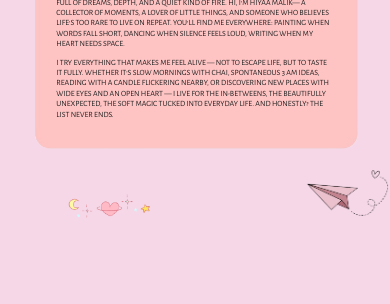
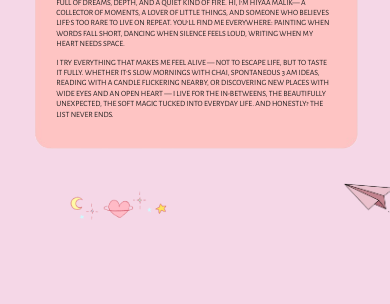
Before and after one commit to hiyaamalik/The-Real-Hiyaa-Malik, a React (Vite) app: page / in a window 390 px wide. Shown: the part 1306-1610 px from the top of the page. Built offline with nearby package versions, Linux system fonts and the light colour scheme; the HTML template or start-up script is replaced by a standard one.

Commit message:
Mob Fix About

```diff
--- a/src/styles/About.css
+++ b/src/styles/About.css
@@ -167,7 +167,7 @@
 
     .decor-items {
         width: 32%;
-        max-width: 100px;
+        max-width: 150px;
         left: 5%
     }
 
@@ -175,7 +175,8 @@
         width: 48%;
         max-width: 85px;
         top: -20%;
-        right: 5%
+        left: 5%;
+        right: auto;
     }
 }
 
```
